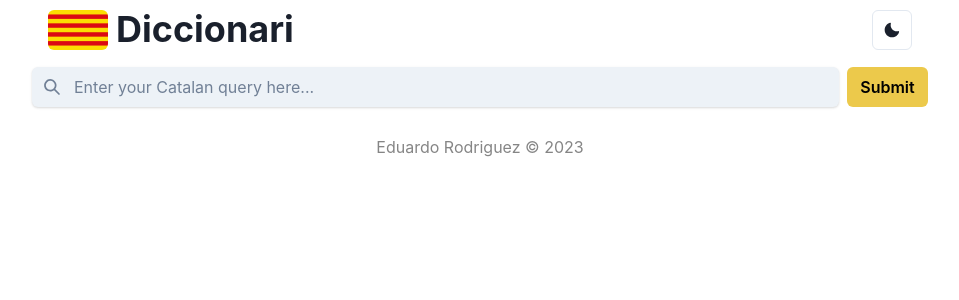
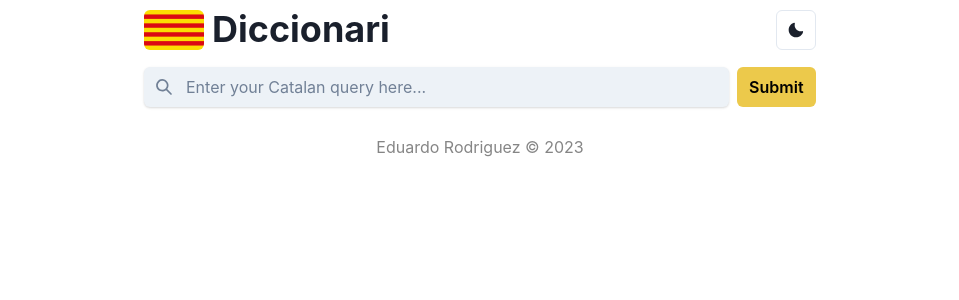
Before and after one commit to erodrigufer/catDict, a React (Vite) app in the folder frontend/: page / in a window 1280 px wide. Shown: the top 300 px of the page, without its empty margins (160-1119 px from the left). Built offline with nearby package versions, Linux system fonts and the light colour scheme.

Commit message:
Control width of webapp with single Box element
A single Chakra Box element controls the width of the whole elements
dislpayed in the webapp.

[minor] The right and left margins of the 'main' components are removed
so that the layout is now more organized.

```diff
--- a/frontend/src/App.tsx
+++ b/frontend/src/App.tsx
@@ -1,7 +1,7 @@
 import { useState, useEffect } from "react";
 import ResultsOutput from "./components/ResultsOutput";
 import WordInput from "./components/WordInput";
-import { Container, Flex, Grid, GridItem, HStack } from "@chakra-ui/layout";
+import { Flex, Grid, GridItem, HStack } from "@chakra-ui/layout";
 import Footer from "./components/Footer";
 import Header from "./components/Header";
 import LastWords from "./components/LastWords";
@@ -14,7 +14,6 @@ function App() {
   const [lastWords, setLastWords] = useState<string[]>([]);
   const inputPlaceholder = "Enter your Catalan query here...";
   const colorScheme = "yellow";
-  const sideMarginsMain = 3;
   const onSubmit = (promptText: string) => {
     promptText = sanitizeQuery(promptText);
     setPromptext(promptText);
@@ -38,6 +37,7 @@ function App() {
 
   return (
     <>
+      <Box width="2xl" marginLeft="auto" marginRight="auto">
         <Grid
           templateAreas={`"header"
     "main"
@@ -45,20 +45,13 @@ function App() {
           gap={4}
         >
           <GridItem area={"header"} marginTop={2}>
-          <Container maxW="4xl">
             <Header />
-          </Container>
           </GridItem>
-        <GridItem
-          area={"main"}
-          marginRight={sideMarginsMain}
-          marginLeft={sideMarginsMain}
-        >
+          <GridItem area={"main"}>
             {/* <Container centerContent> */}
             {/* Chakra container does not stretch its content to
             max. width therefore it is required to initialize a box
             with a width. */}
-          <Box width="4xl" marginLeft="auto" marginRight="auto">
             <Flex direction="column" gap={4}>
               <WordInput
                 placeholder={inputPlaceholder}
@@ -74,7 +67,6 @@ function App() {
                 onClick={onSubmit}
               />
             </Flex>
-          </Box>
           </GridItem>
           <GridItem area={"footer"} marginTop={3} marginBottom={3}>
             <HStack justify="space-evenly">
@@ -82,6 +74,7 @@ function App() {
             </HStack>
           </GridItem>
         </Grid>
+      </Box>
     </>
   );
 }
--- a/frontend/src/components/ResultsOutput.tsx
+++ b/frontend/src/components/ResultsOutput.tsx
@@ -18,7 +18,7 @@ const ResultsOutput = ({ promptext, definitions, onClick }: Props) => {
   // onSuccessfulQuery(promptext);
   return (
     <>
-      <Box width="4xl" borderWidth="1.5px" borderRadius="lg">
+      <Box borderWidth="1.5px" borderRadius="lg">
         <Table variant="simple" size="md">
           <TableCaption placement="top">
             Definicions de la paraula '{promptext}'
```
Lines whose indentation alone changed are shown as unchanged.
